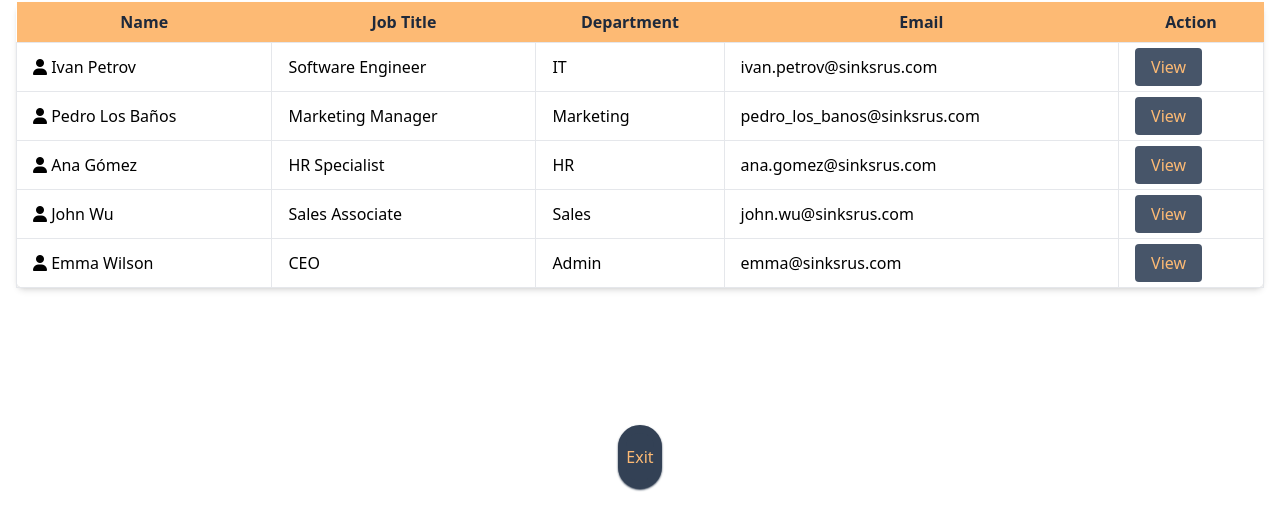
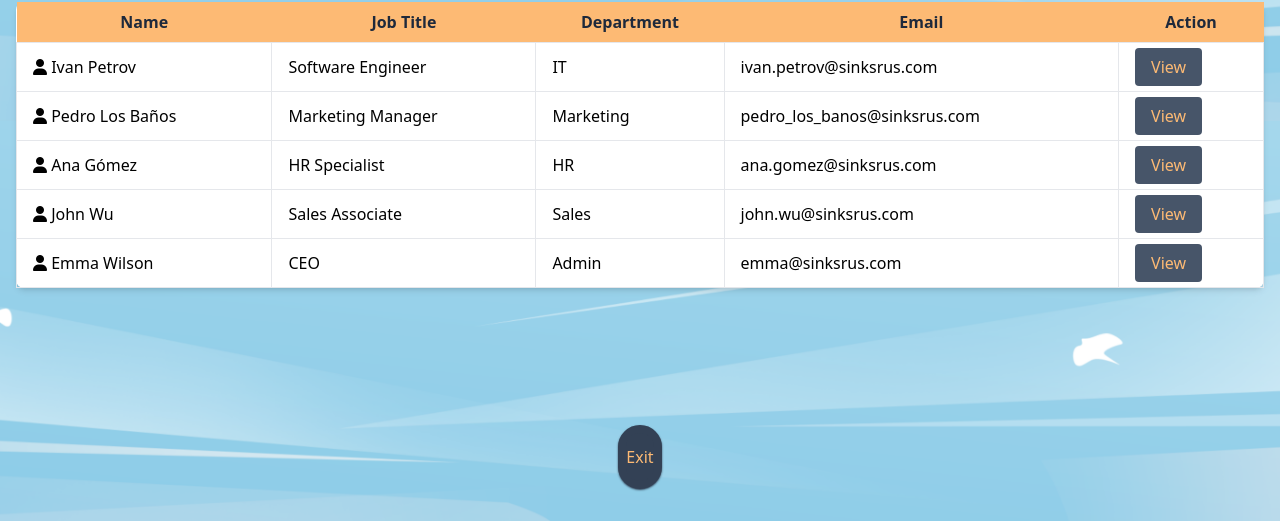
Before and after one commit to adrian-aizen/sinkssys, a plain HTML site: page employee_list.html in a window 1280 px wide. Shown: the part 279-800 px from the top of the page. Drawn offline with nearby package versions, Linux system fonts and the light colour scheme; the site is published under a folder, as on GitHub Pages, so addresses that start at the root find nothing.

Commit message:
Fixed background image in employees list

```diff
--- a/employee_list.html
+++ b/employee_list.html
@@ -10,7 +10,7 @@
     crossorigin="anonymous" referrerpolicy="no-referrer" />
 </head>
 
-<body class="h-screen flex items-center justify-center bg-[url('/assets/sinkssysbg3.png')] bg-cover bg-center">
+<body class="h-screen flex items-center justify-center bg-[url('./assets/sinkssysbg3.png')] bg-cover bg-center">
   <header class="bg-slate-700 h-16 w-full fixed top-0">
     <div class="flex flex-col justify-center items-center">
       <h1 class="font-mono italic font-bold text-gray-300 text-3xl box-border flex-1"><i
```
